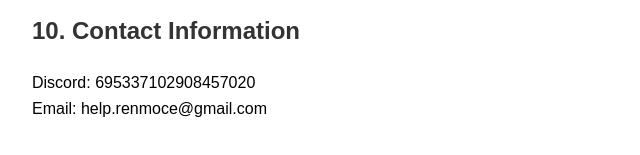
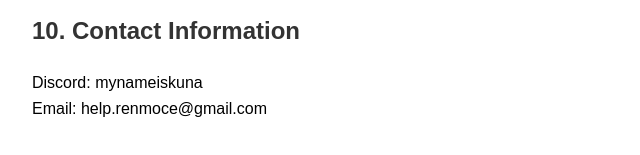
Before and after one commit to RenMoce/RenMoceMusic_ToS, a plain HTML site: page index.html in a window 1280 px wide. Shown: the part 1828-1983 px from the top of the page, 208-848 px from the left. Drawn offline with Linux system fonts and the light colour scheme.

Commit message:
Update index.html

```diff
--- a/index.html
+++ b/index.html
@@ -97,7 +97,7 @@
 
     <h2>10. Contact Information</h2>
     <p>
-        Discord: 695337102908457020<br />
+        Discord: mynameiskuna<br />
         Email: help.renmoce@gmail.com
     </p>
 </body>
```
